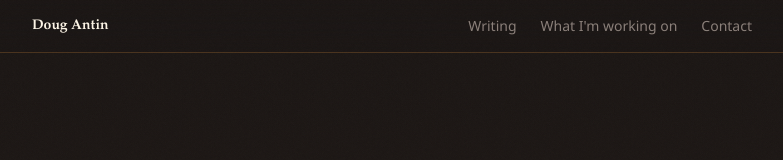
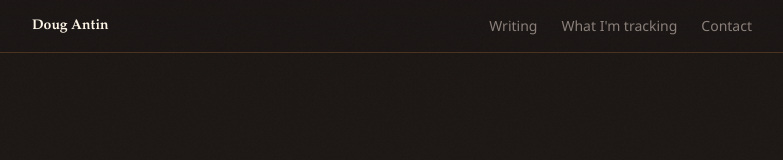
Before and after one commit to dougantin/dougantin.ai, a Next.js app: page / in a window 1280 px wide. Shown: the top 160 px of the page, without its empty margins (248-1031 px from the left). Built offline with nearby package versions, Linux system fonts and the light colour scheme.

Commit message:
Align navigation with tracking section

```diff
--- a/app/page.tsx
+++ b/app/page.tsx
@@ -177,7 +177,7 @@ export default async function Home() {
         <div className="mb-20 h-px w-full" style={{ background: "var(--border-default)" }} />
 
         {/* What I'm tracking */}
-        <section id="working-on" className="mb-20 scroll-mt-20">
+        <section id="tracking" className="mb-20 scroll-mt-20">
           <h2
             className="mb-6 text-2xl font-bold"
             style={{ color: "var(--text-heading)", fontFamily: "var(--font-playfair), serif" }}
--- a/components/HomeNav.tsx
+++ b/components/HomeNav.tsx
@@ -37,11 +37,11 @@ export default function HomeNav() {
             Writing
           </Link>
           <Link
-            href={isHome ? "#working-on" : "/#working-on"}
+            href={isHome ? "#tracking" : "/#tracking"}
             className="text-sm"
             style={{ color: "var(--text-muted)", textDecoration: "none" }}
           >
-            What I&apos;m working on
+            What I&apos;m tracking
           </Link>
           <Link
             href={isHome ? "#contact" : "/#contact"}
```
